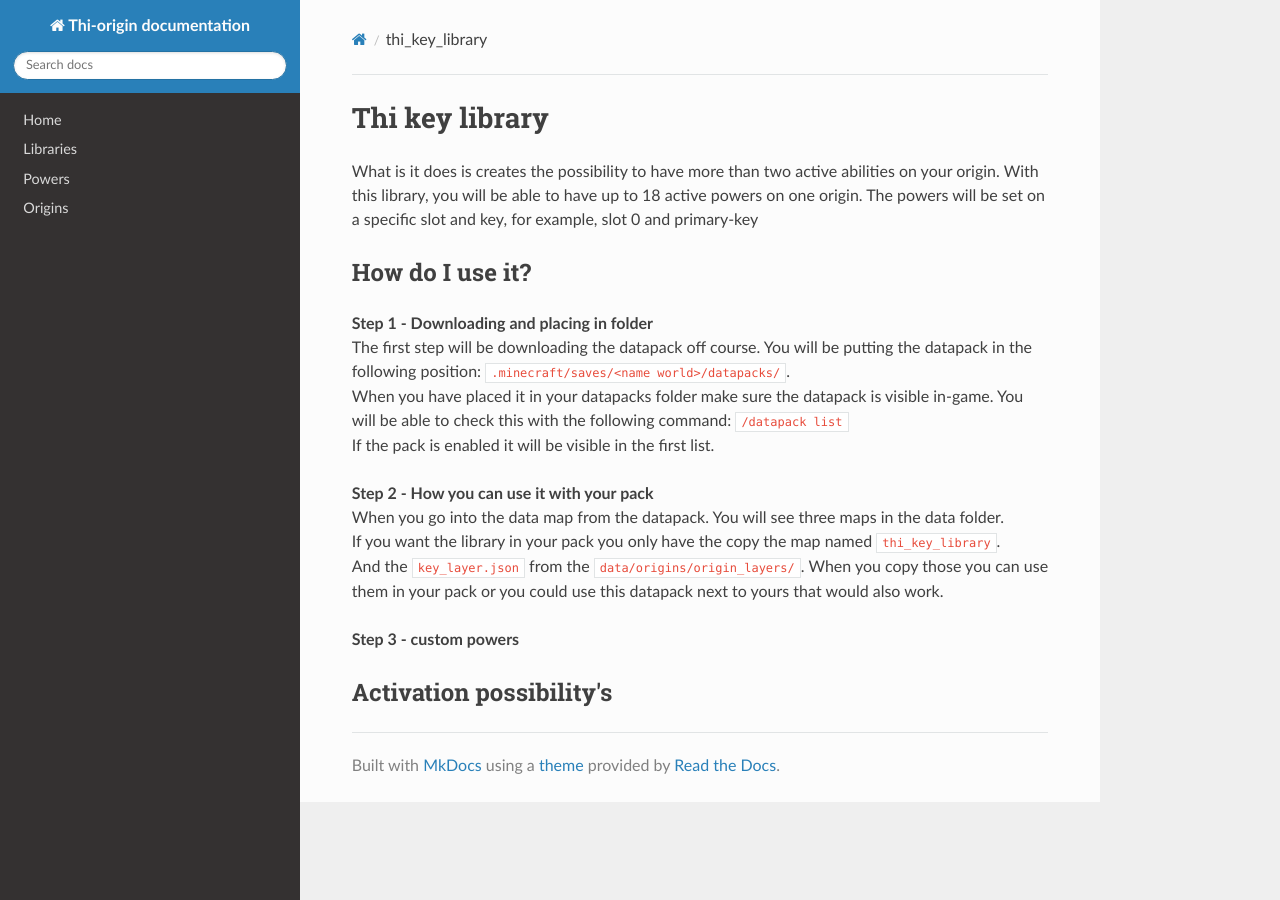
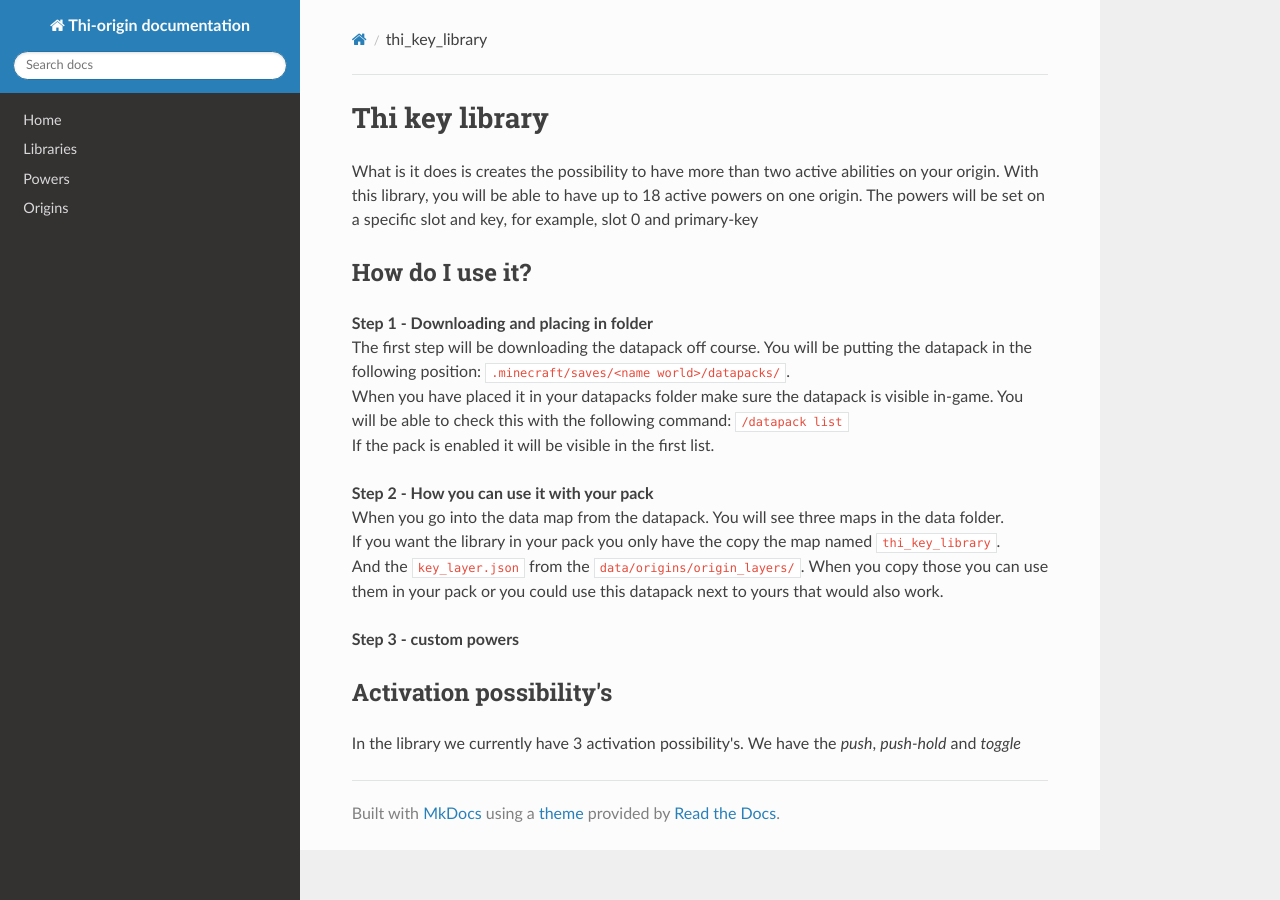
Before and after one commit to MisionThi/thi-origins-stuff, an MkDocs documentation site: the page built from docs/thi_key_library.md, in a window 1280 px wide. Built offline with MkDocs 1.6.1, drawn with Linux system fonts in a browser that asks for light colours; nearby versions of some CDN libraries.

Commit message:
Update thi_key_library.md

```diff
--- a/docs/thi_key_library.md
+++ b/docs/thi_key_library.md
@@ -29,3 +29,4 @@ them in your pack or you could use this datapack next to yours that would also w
 
 
 ## Activation possibility's
+In the library we currently have 3 activation possibility's. We have the *push*, *push-hold* and *toggle*
```
